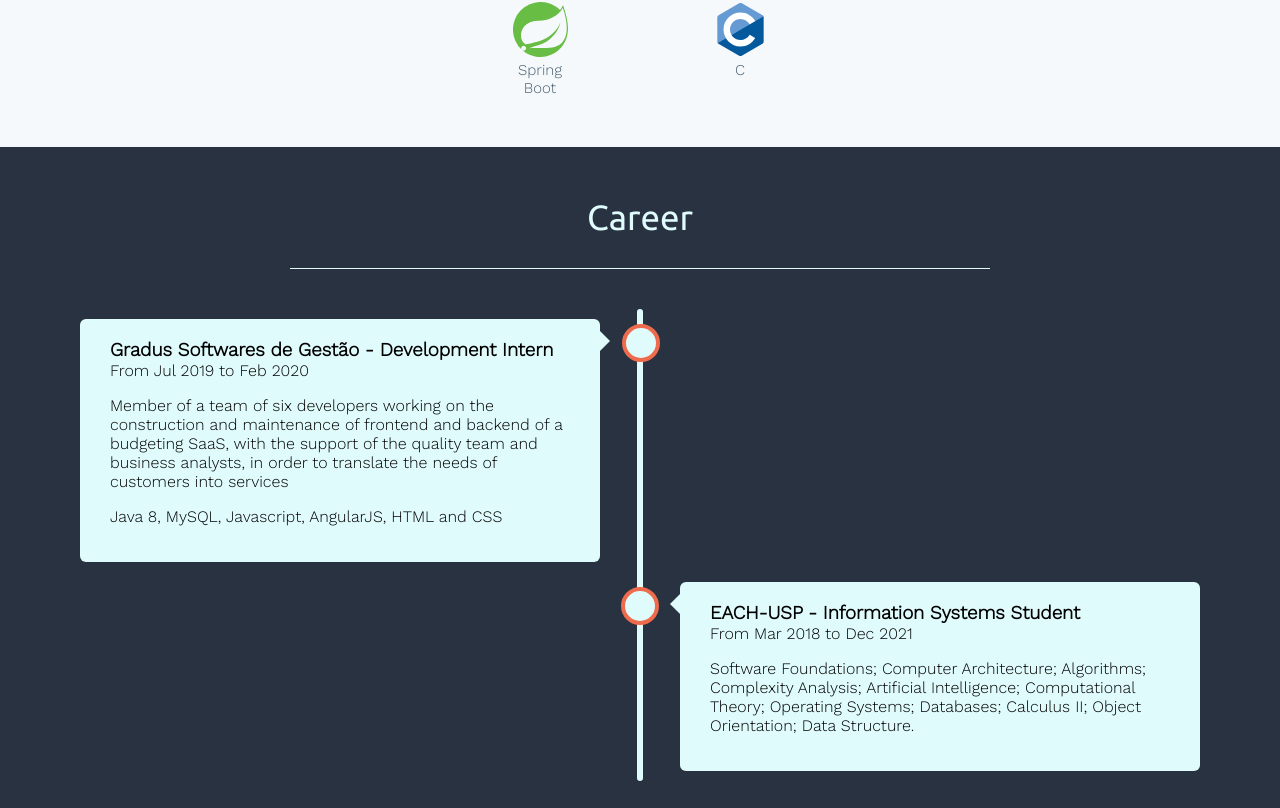
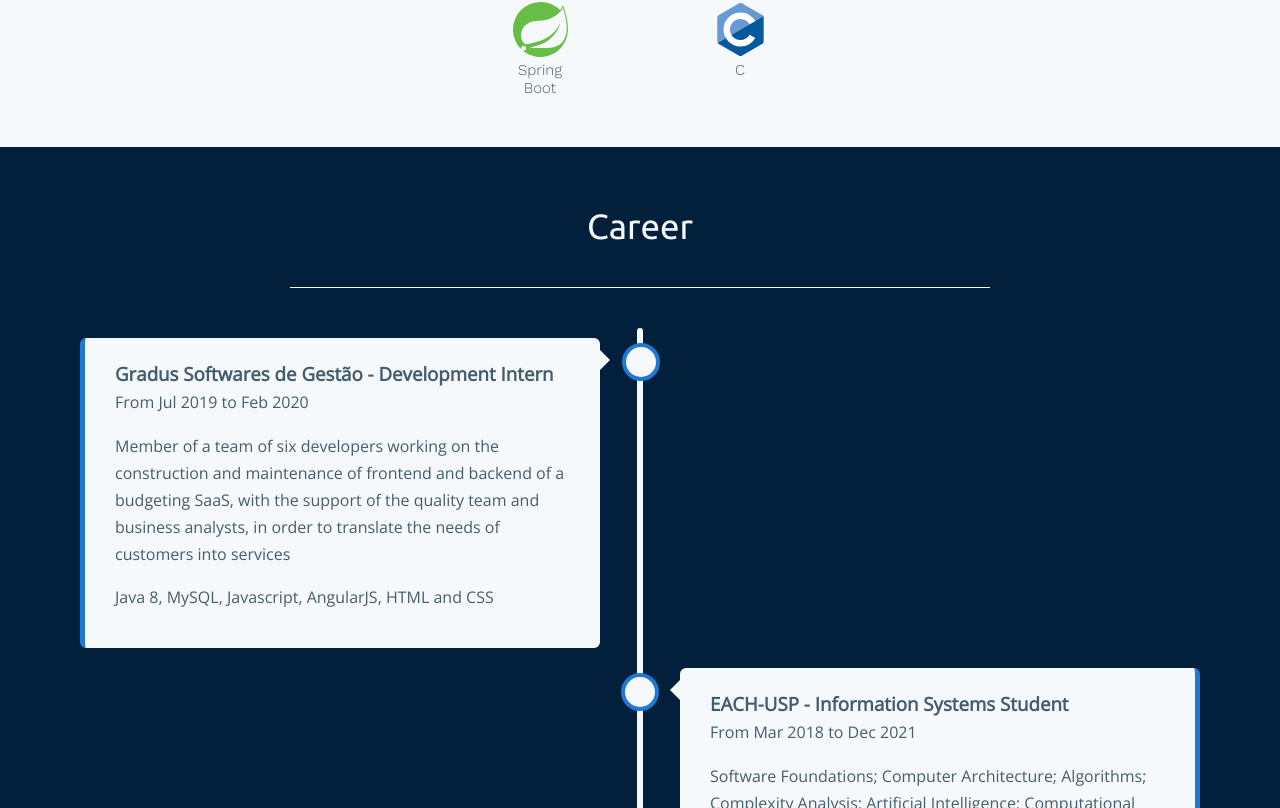
Before and after one commit to caio-k/caio-k.github.io, a React (Create React App) app: page / in a window 1280 px wide. Shown: the part 1012-1820 px from the top of the page. Built offline with nearby package versions, Linux system fonts and the light colour scheme.

Commit message:
refactor timeline

```diff
--- a/src/components/timeline.js
+++ b/src/components/timeline.js
@@ -7,7 +7,7 @@ import SessionTitle from "./sessionTitle";
 function Timeline() {
   return (
     <div className="timeline">
-      <SessionTitle title={"Career"} color={"--color-3"}/>
+      <SessionTitle title={"Career"} color={"--color-14"}/>
       <div className="timeline-container">
         {timelineData.map((careerData, index) => (
           <TimelineItem data={careerData} index={index} key={index}/>
--- a/src/components/timelineItem.js
+++ b/src/components/timelineItem.js
@@ -3,7 +3,7 @@ import "../styles/timeline-item.css";
 
 const TimelineItem = ({data, index}) => (
   <div className={index % 2 === 0 ? "timeline-box left" : "timeline-box right"}>
-    <div className="timeline-content">
+    <div className={index % 2 === 0 ? "timeline-content left-content" : "timeline-content right-content"}>
       <span>{data.institution} - {data.title}</span>
 
       <div>
--- a/src/index.css
+++ b/src/index.css
@@ -1,6 +1,7 @@
 @import url('https://fonts.googleapis.com/css2?family=Work+Sans:wght@300&display=swap');
 @import url('https://fonts.googleapis.com/css2?family=Source+Code+Pro:wght@600&display=swap');
 @import url('https://fonts.googleapis.com/css2?family=Ubuntu&display=swap');
+@import url('https://fonts.googleapis.com/css2?family=Open+Sans&display=swap');
 
 body {
   margin: 0;
--- a/src/styles/timeline-item.css
+++ b/src/styles/timeline-item.css
@@ -11,9 +11,9 @@
     right: -20px;
     width: 30px;
     height: 30px;
-    background: var(--color-3);
+    background: var(--color-14);
     border-radius: 50%;
-    border: 4px solid var(--color-4);
+    border: 4px solid var(--color-11);
 }
 
 .left {
@@ -35,9 +35,9 @@
     position: absolute;
     top: 22px;
     right: 30px;
-    border: solid var(--color-3);
+    border: solid var(--color-14);
     border-width: 10px 0 10px 10px;
-    border-color: transparent transparent transparent var(--color-3);
+    border-color: transparent transparent transparent var(--color-14);
 }
 
 .right::before {
@@ -47,20 +47,32 @@
     position: absolute;
     top: 22px;
     left: 30px;
-    border: solid var(--color-3);
+    border: solid var(--color-14);
     border-width: 10px 10px 10px 0;
-    border-color: transparent var(--color-3) transparent transparent;
+    border-color: transparent var(--color-14) transparent transparent;
 }
 
 .timeline-content {
     padding: 20px 30px;
-    background: var(--color-3);
+    background: var(--color-14);
     border-radius: 6px;
 }
 
 .timeline-content > span {
     font-size: 1.17em;
     font-weight: bold;
+}
+
+.timeline-content span, .timeline-content p {
+    color: #445d6e;
+}
+
+.left-content {
+    border-left: 5px solid var(--color-11);
+}
+
+.right-content {
+    border-right: 5px solid var(--color-11);
 }
 
 @media screen and (max-width: 800px) {
@@ -84,4 +96,9 @@
     .right {
         left: 0;
     }
+
+    .left-content {
+        border-left: none;
+        border-right: 5px solid var(--color-11);
+    }
 }
--- a/src/styles/timeline.css
+++ b/src/styles/timeline.css
@@ -1,6 +1,8 @@
 .timeline {
     padding: 20px 0;
-    background: var(--color-5);
+    background: var(--color-6);
+    font-family: Open Sans, Helvetica, Arial, sans-serif;
+    line-height: 1.7;
 }
 
 .timeline-container {
@@ -15,7 +17,7 @@
     top: 0;
     bottom: 0;
     width: 6px;
-    background: var(--color-3);
+    background: var(--color-14);
     left: 50%;
     margin-left: -3px;
     border-radius: 5px;
```
